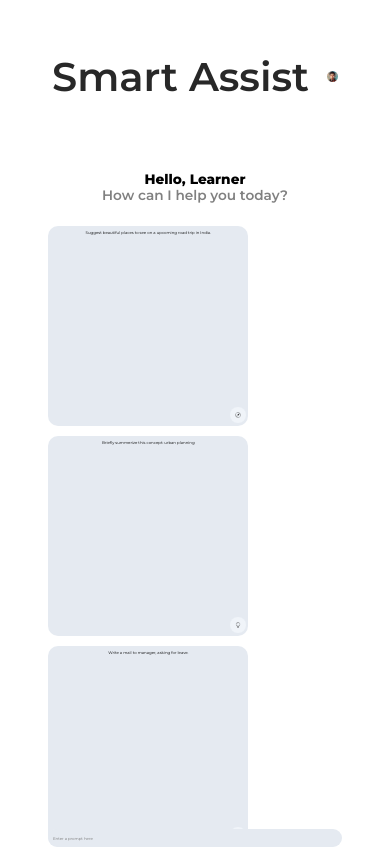
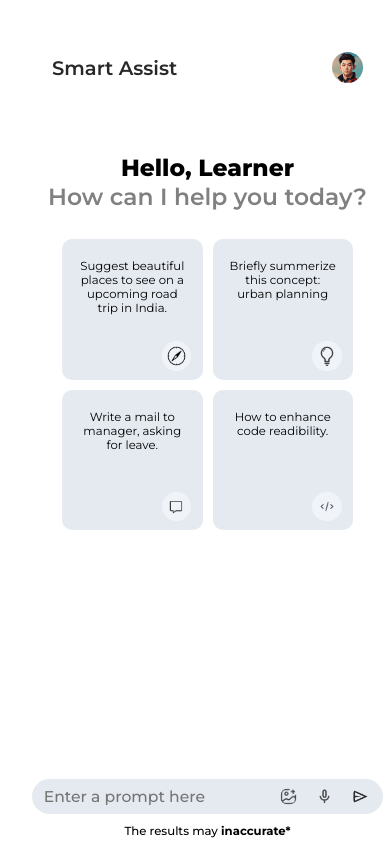
Before and after one commit to BiswajitNathaSharma/SmartAssist, a React (Vite) app: page / in a window 390 px wide. Shown: the top 847 px of the page. Built offline with nearby package versions, Linux system fonts and the light colour scheme; no server answers.

Commit message:
responsive for mobile devices added

```diff
--- a/src/components/Main/Main.css
+++ b/src/components/Main/Main.css
@@ -1,8 +1,8 @@
 .main{
     flex: 1;
-    min-height: 100vh;
+    max-height: 100vh;
     width: 100%;
-    position: relative;
+    /* position: relative; */
 }
 .main .nav{
     display: flex;
@@ -49,7 +49,8 @@
     background-color: transparent;
     outline: none;
     flex: 1;
-    font-size: 1vw;
+    font-size: 1.1vw;
+    font-weight: 500;
 }
 .prompt-box .input{
     background-color: var(--secondary-background);
@@ -64,9 +65,8 @@
     align-items: center;
     position: absolute;
     bottom: 0;
-    gap: 10px;
+    gap: 20px;
     width: inherit;
-    justify-content: space-between;
 }
 .prompt-box .img{
     padding-right: 5px;
@@ -81,23 +81,24 @@
     box-sizing:border-box;
     border: none;
     outline: none;
-    /* border: .5px solid gray; */
     border-radius: 50%;
 }
 .img img:hover{
     background-color: var(--primary-background);
     transform: scale(1.1);
 }
-.prompt-box p{
+.prompt-box > p{
     text-align: center;
-    font-size: 15px;
+    font-size: .7vw;
     font-weight: 500;
+    padding-bottom: 6px;
 }
 .result{
     width: inherit;
     /* padding: 0px 5%; */
     max-height: 70vh;
     overflow: scroll;
+    scroll-behavior: smooth;
 }
 .result::-webkit-scrollbar {
     width: 1px;
@@ -124,7 +125,6 @@
 }
 .result-data img{
     width: 50px;
-    /* margin-top: 25px; */
     border-radius: 50%;
 }
 .result-data p{
@@ -140,13 +140,13 @@
     gap: 10px;
 }
 .loader hr:nth-child(4){
-    width: 40%;
+    width: 65%;
 }
 .loader hr{
     border-radius: 5px;
     border: none;
     background-color: var(--primary-color);
-    background: linear-gradient(to right, #9ed7ff, #ffffff, #9ed7ff);
+    background: linear-gradient(45deg, #9ed7ff, #ffffff, #9ed7ff);
     background-size: 800px 50px;
     height: 20px;
     animation: loader 3s infinite linear;
@@ -164,15 +164,82 @@
     .main{
         height: 100vh;
         width: 100vw;
+        /* overflow: hidden; */
     }
     .section{
-        padding: none;
-        width: 90%;
+        margin: auto;
+        width: 90vw;
     }
-    /* .prompt-box{
-        width: 100%;
-    } */
+    .section h1{
+        font-size: 5vw;
+    }
+    .cards{
+        justify-content: center;
+
+    }
     .main .nav{
-        font-size: 40px;
+        font-size: 3vw;
+        max-width: 100vw;
+    }
+    .main .nav img{
+        width: 6vw;
+    }
+    .section .prompt-box input{
+        font-size: 2.5vw;
+        padding: 1.5vw 2.5vw;
+    }
+    .prompt-box img{
+        width: 5vw;
+    }
+    .prompt-box p{
+        font-size: 1.7vw;
+    }
+
+}
+@media (max-width: 500px) {
+    .main .nav {
+        font-size: 5vw;
+    }
+    .main .nav img{
+        width: 8vw;
+    }
+    .section h1{
+        font-size: 6vw;
+    }
+    .prompt-box{
+        gap: 10px;
+    }
+    .section .prompt-box input{
+        font-size: 4vw;
+        padding: 2vw 3vw;
+    }
+    .prompt-box .img{
+        gap: 1px;
+
+    }
+    .prompt-box img{
+        width: 9vw;
+    }
+    .prompt-box p{
+        font-size: 3vw;
+    }
+    .result-title{
+        margin: 0;
+        gap: 15px;
+        font-size: 17px;
+    }
+    .result-title img{
+        width: 40px;
+    }
+    .result-data{
+        gap: 15px;
+        margin-top: 20px;
+    }
+    .result-data img{
+        width: 40px;
+    }
+    .result-data p{
+        font-weight: 500;
+        line-height: 1.6;
     }
 }
--- a/src/components/Sidebar/Sidebar.css
+++ b/src/components/Sidebar/Sidebar.css
@@ -58,7 +58,6 @@
     cursor: pointer;
     display: flex;
     align-items: center;
-    justify-content: center;
     font-size: 12px;
     gap: 10px;
 }
--- a/src/components/Sidebar/Sidebar.jsx
+++ b/src/components/Sidebar/Sidebar.jsx
@@ -1,4 +1,4 @@
-import React, { useContext, useEffect} from 'react'
+import React, { useContext, useEffect } from 'react'
 import { useState } from 'react'
 import './Sidebar.css'
 import { assets } from "../../assets/assets"
@@ -7,13 +7,13 @@ import { Context } from '../../context/Context'
 function Sidebar() {
 
     const [extended, setExtended] = useState(false)
-    const { onSent, previousPrompt, setRecentPrompt, setPreviousPrompt } = useContext(Context)
+    const { onSent, previousPrompt, setRecentPrompt, setPreviousPrompt, Input } = useContext(Context)
     useEffect(() => {
-        const previousPrompt = JSON.parse(localStorage.getItem("previousPrompt"));
-        if (previousPrompt && previousPrompt.length > 0) {
-            setPreviousPrompt(previousPrompt)
-        }
-    }, [])
+        let previousPrompt = JSON.parse(localStorage.getItem("previousPrompt"));
+            if (previousPrompt && previousPrompt.length > 0) {
+                setPreviousPrompt(previousPrompt);
+            }
+    }, []);
     useEffect(() => {
         localStorage.setItem("previousPrompt", JSON.stringify(previousPrompt));
     }, [previousPrompt])
@@ -32,7 +32,10 @@ function Sidebar() {
                         <p className="recent-title">Recent</p>
                         {
                             previousPrompt.map((item, index) => {
-                                return (
+                                if (index > 6) {
+                                    return;
+                                }
+                                else return (
                                     <div className="recent-entry" key={index} onClick={() => onSent(item)}>
                                         <img src={assets.message_icon} alt="" />
                                         <p>{item.slice(0, 15)}...</p>
--- a/src/components/Suggestion/Suggestion.css
+++ b/src/components/Suggestion/Suggestion.css
@@ -1,6 +1,6 @@
 .card{
-    height: 200px;
-    width: 200px;
+    height: 14vw;
+    width: 14vw;
     padding: 1vw 1.5vw;
     border: 1px solid var(--secondary-color);
     background-color: var(--secondary-background);
@@ -33,3 +33,31 @@
     box-sizing: content-box;
     border-radius: 50%;
 }
+@media(max-width: 900px) {
+    .card{
+        width: 20vw;
+        height: 20vw;
+        padding: 15px 25px;
+    }
+    .card p{
+        font-size: 1.5vw;
+    }
+    .card img{
+        width: 3vw;
+    }
+}
+@media (max-width: 500px) {
+    .card{
+        height: 36vw;
+        width: 36vw;
+        padding: 20px 15px;
+    }
+    .card p{
+        font-size: 3vw;
+    }
+    .card img{
+        width: 5vw;
+        margin-bottom: -10%;
+        margin-left: 80%;
+    }
+}
```
Also changed, not shown: src/context/Context.jsx (+39 -20 lines).
